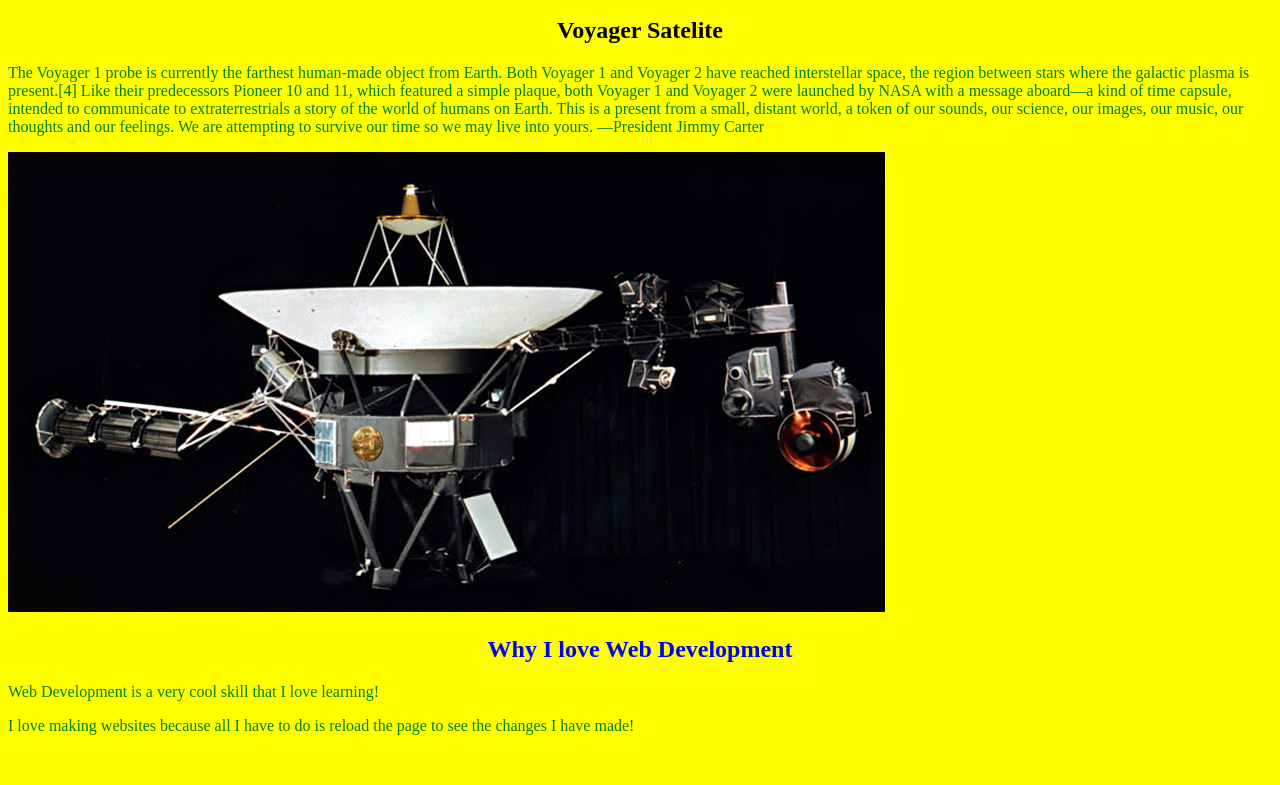
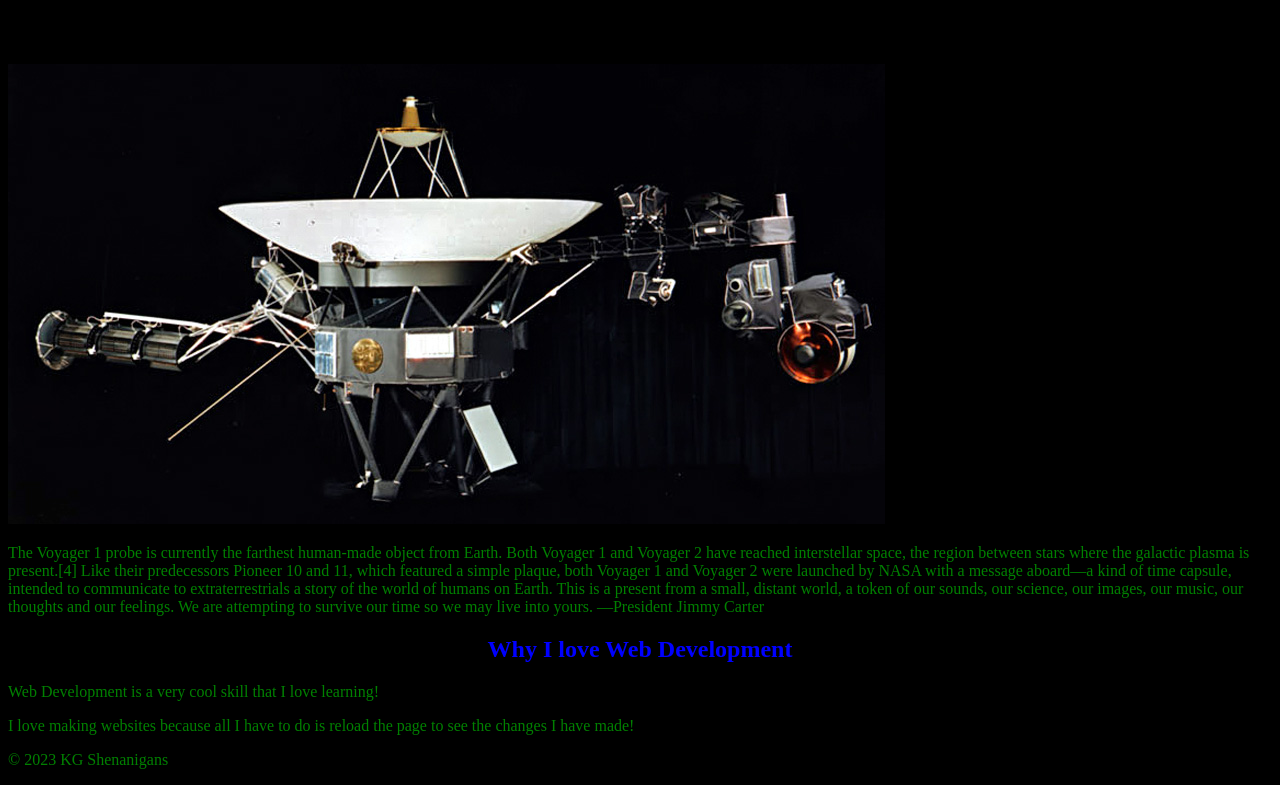
Before and after one commit to LaunchCodeAllhubs/js-assignment-4-html-me-something-kgomezstl, a website: page index.html in a window 1280 px wide. Shown: the part 607-1392 px from the top of the page. Before the commit the page ends 1358 px from the top, so only its background shows below. Drawn offline with Linux system fonts and the light colour scheme.

Commit message:
added background color

```diff
--- a/index.html
+++ b/index.html
@@ -26,14 +26,21 @@
     </p>
 
     <h2 class="center">Voyager Satelite</h2>
+    <img class="satelite" src="images\voyager.jpg" />
+
     <p>The Voyager 1 probe is currently the farthest human-made object from Earth. Both Voyager 1 and Voyager 2 have reached interstellar space, the region between stars where the galactic plasma is present.[4] Like their predecessors Pioneer 10 and 11, which featured a simple plaque, both Voyager 1 and Voyager 2 were launched by NASA with a message aboard—a kind of time capsule, intended to communicate to extraterrestrials a story of the world of humans on Earth.
       This is a present from a small, distant world, a token of our sounds, our science, our images, our music, our thoughts and our feelings. We are attempting to survive our time so we may live into yours.
 
       —President Jimmy Carter</p>
-    <img class="satelite" src="images\voyager.jpg" />
 
     <h2 class="center" id="cool-text" >Why I love Web Development</h2>
     <p>Web Development is a very cool skill that I love learning!</p>
     <p>I love making websites because all I have to do is reload the page to see the changes I have made!</p>
+
+
+    <footer>
+		<p id="copyright">&copy; 2023 KG Shenanigans</p>
+	</footer>
+
   </body>
 </html>
--- a/style.css
+++ b/style.css
@@ -1,5 +1,6 @@
 body {
-    background-color: yellow;
+    background-color: black;
+
  }
 
  p {
@@ -8,6 +9,8 @@
 
  h1 {
    font-size: 36px;
+   color: green;
+
  }
 
  /* h1, h2, ol, p {
@@ -16,6 +19,7 @@
 
  .center {
     text-align: center;
+    text-align: Record;
  }
 
  #cool-text {
```
Also changed, not shown: images/milky way.jpeg (added).
